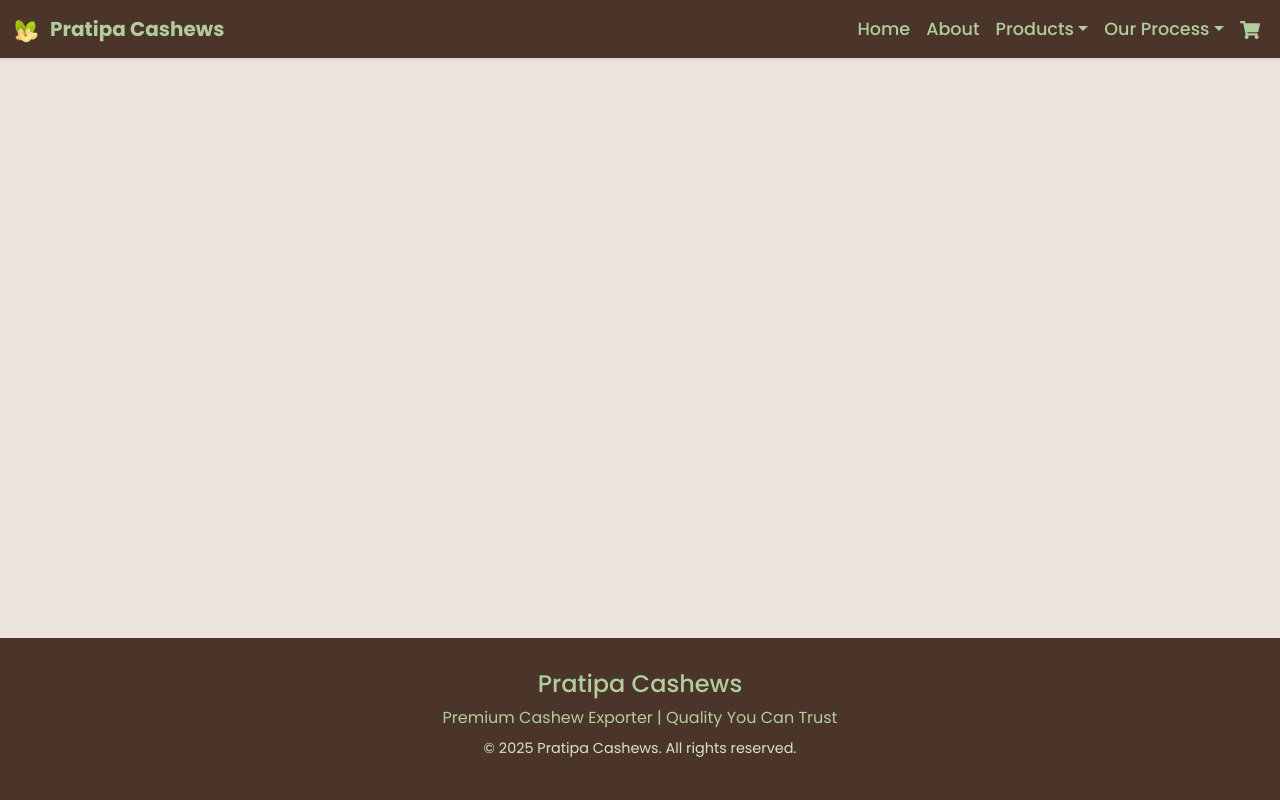
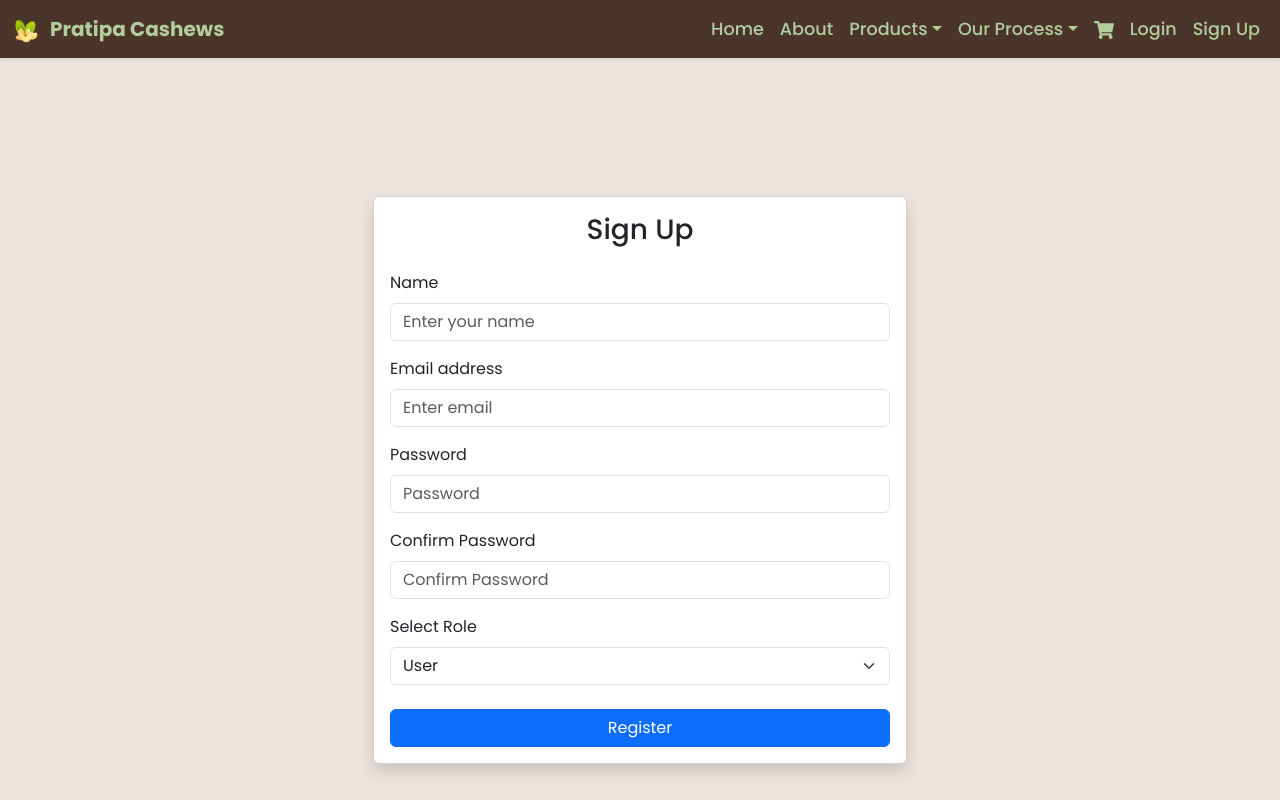
Before and after one commit to Raji220307/Cashew_website, a React (Vite) app in the folder Cashew/: page /register in a window 1280 px wide. Shown: the top 800 px of the page. Built offline with nearby package versions, Linux system fonts and the light colour scheme.

Commit message:
second commit

```diff
--- a/Cashew/package.json
+++ b/Cashew/package.json
@@ -12,12 +12,12 @@
   "dependencies": {
     "@react-three/drei": "^10.5.1",
     "@react-three/fiber": "^9.2.0",
-    "axios": "^1.10.0",
+    "axios": "^1.11.0",
     "bootstrap": "^5.3.7",
     "cors": "^2.8.5",
     "dotenv": "^17.2.0",
     "express": "^5.1.0",
-    "framer-motion": "^12.23.6",
+    "framer-motion": "^12.23.9",
     "mongoose": "^8.16.4",
     "react": "^19.1.0",
     "react-bootstrap": "^2.10.10",
--- a/Cashew/src/App.jsx
+++ b/Cashew/src/App.jsx
@@ -1,4 +1,6 @@
+import React, { useEffect, useState } from "react";
 import { BrowserRouter as Router, Routes, Route } from "react-router-dom";
+
 import Navcashew from "./components/Navcashew";
 import Footer from "./components/Footer";
 import Hero from "./components/Hero";
@@ -6,15 +8,26 @@ import About from "./components/About";
 import ProductPage from "./ProductPage";
 import Contact from "./components/Contact";
 import Testimonials from "./components/Testimonials";
-import HealthBenefits from "./HelathBenefits";
+import HealthBenefits from "./HealthBenfits";
 import CashewFarming from "./CashewFarming";
 import Processing from "./Processing";
 import ExportTrade from "./ExportTrade";
 import Cart from "./Cart";
-// import ProductForm from "./components/ProductForm";
+import Loading from "./components/Loading";
+import ProductForm from "./components/ProductForm";
+import Login from "./Login";
+import Register from "./components/Register";
 
 function App() {
+  const [loading, setLoading] = useState(true);
   const userRole = localStorage.getItem("userRole");
+
+  useEffect(() => {
+    const timer = setTimeout(() => setLoading(false), 2000);
+    return () => clearTimeout(timer);
+  }, []);
+
+  if (loading) return <Loading />;
 
   return (
     <div className="d-flex flex-column min-vh-100">
@@ -42,13 +55,22 @@ function App() {
             <Route path="/processing" element={<Processing />} />
             <Route path="/export" element={<ExportTrade />} />
             <Route path="/cart" element={<Cart />} />
+
+            {/* Auth Routes */}
+            <Route path="/login" element={<Login />} />
+            <Route path="/register" element={<Register />} />
+
+            {/*  Admin Route with Role Check */}
             <Route
               path="/admin/add-product"
               element={
                 userRole === "admin" ? (
-                  <ProductForm addProduct={() => {}} />
+                  <ProductForm />
                 ) : (
-                  <p className="text-center mt-5">Access Denied: Admins only</p>
+                  <div className="container mt-5 text-center">
+                    <h2 className="text-danger">Access Denied</h2>
+                    <p>You must be an admin to access this page.</p>
+                  </div>
                 )
               }
             />
--- a/Cashew/src/HelathBenefits.jsx
+++ b/Cashew/src/HealthBenfits.jsx
@@ -5,7 +5,7 @@ function HealthBenefits() {
         <div className="col-lg-8 text-center">
           <div
             className="card shadow border-0 p-4"
-            style={{ backgroundColor: "#fff5eb" }} // soft beige color
+            style={{ backgroundColor: "#fff5eb" }}
           >
             <h2 className="card-title mb-3 text-brown">Health Benefits of Cashews</h2>
             <p className="card-text lead text-muted">Cashews are not just tasty — they’re packed with nutrients.</p>
--- /dev/null
+++ b/Cashew/src/Login.jsx
@@ -0,0 +1,81 @@
+import React, { useState } from "react";
+import axios from "axios";
+import { useNavigate, Link } from "react-router-dom";
+import { Form, Button, Container, Card, Alert, Spinner } from "react-bootstrap";
+
+const Login = () => {
+  const [form, setForm] = useState({ email: "", password: "" });
+  const [loading, setLoading] = useState(false);
+  const [error, setError] = useState("");
+  const navigate = useNavigate();
+
+  const handleLogin = async (e) => {
+    e.preventDefault();
+    setError("");
+    setLoading(true);
+
+    try {
+      const res = await axios.post("http://localhost:5000/api/users/login", form);
+
+      localStorage.setItem("userToken", res.data.token);
+      localStorage.setItem("userRole", res.data.role);
+
+      navigate("/");
+    } catch (err) {
+      setError(err.response?.data?.message || "Login failed");
+    } finally {
+      setLoading(false);
+    }
+  };
+
+  return (
+    <Container className="d-flex justify-content-center align-items-center vh-100">
+      <Card style={{ width: "100%", maxWidth: "400px" }} className="shadow">
+        <Card.Body>
+          <h3 className="text-center mb-4">Login</h3>
+
+          {error && <Alert variant="danger">{error}</Alert>}
+
+          <Form onSubmit={handleLogin}>
+            <Form.Group className="mb-3">
+              <Form.Label>Email address</Form.Label>
+              <Form.Control
+                type="email"
+                placeholder="Enter email"
+                value={form.email}
+                onChange={(e) => setForm({ ...form, email: e.target.value })}
+                required
+                disabled={loading}
+              />
+            </Form.Group>
+
+            <Form.Group className="mb-4">
+              <Form.Label>Password</Form.Label>
+              <Form.Control
+                type="password"
+                placeholder="Password"
+                value={form.password}
+                onChange={(e) => setForm({ ...form, password: e.target.value })}
+                required
+                disabled={loading}
+              />
+            </Form.Group>
+
+            <Button variant="dark" type="submit" className="w-100" disabled={loading}>
+              {loading ? <Spinner animation="border" size="sm" /> : "Login"}
+            </Button>
+          </Form>
+
+          <div className="text-center mt-3">
+            Don't have an account?{" "}
+            <Link to="/register">
+              Sign Up
+            </Link>
+          </div>
+        </Card.Body>
+      </Card>
+    </Container>
+  );
+};
+
+export default Login;
--- /dev/null
+++ b/Cashew/src/components/Loading.jsx
@@ -0,0 +1,11 @@
+import React from "react";
+
+const Loading = () => {
+  return(
+    <div className="flex items-center justify-center h-screen bg-[#f3eee9]">
+      <div className="spinner border-4 border-brown-700 border-t-transparent border-solid rounded-full w-16 h-16 animate-spin"></div>
+    </div>
+  )
+}
+
+export default Loading;
--- a/Cashew/src/components/Navcashew.jsx
+++ b/Cashew/src/components/Navcashew.jsx
@@ -2,12 +2,14 @@ import { Navbar, Container, Nav, NavDropdown, Badge } from 'react-bootstrap';
 import { FaShoppingCart } from 'react-icons/fa';
 import cashewlogo from '../assets/logo.png';
 import { useState, useEffect } from 'react';
-import { Link, useLocation } from 'react-router-dom';
+import { Link, useLocation, NavLink } from 'react-router-dom';
 
 function Navcashew() {
   const [cartCount, setCartCount] = useState(0);
   const [expanded, setExpanded] = useState(false);
   const location = useLocation();
+  const token = localStorage.getItem("userToken");
+  const role = localStorage.getItem("userRole");
 
   useEffect(() => {
     const cartItems = JSON.parse(localStorage.getItem("cartItems")) || [];
@@ -25,6 +27,12 @@ function Navcashew() {
 
   const handleNavClick = () => {
     setExpanded(false);
+  };
+
+  const handleLogout = () => {
+    localStorage.removeItem("userToken");
+    localStorage.removeItem("userRole");
+    window.location.href = "/";
   };
 
   return (
@@ -51,8 +59,12 @@ function Navcashew() {
         <Navbar.Toggle aria-controls="navbarScroll" />
         <Navbar.Collapse id="navbarScroll" className="justify-content-end slide-left">
           <Nav className="ms-auto text-center" navbarScroll>
-            <Nav.Link as={Link} to="/" onClick={handleNavClick} active={location.pathname === '/'}>Home</Nav.Link>
-            <Nav.Link as={Link} to="/about" onClick={handleNavClick} active={location.pathname === '/about'}>About</Nav.Link>
+            <Nav.Link as={NavLink} to="/" onClick={handleNavClick} active={location.pathname === '/'}>
+              Home
+            </Nav.Link>
+            <Nav.Link as={NavLink} to="/about" onClick={handleNavClick} active={location.pathname === '/about'}>
+              About
+            </Nav.Link>
 
             <NavDropdown title="Products" id="productsDropdown">
               <NavDropdown.Item as={Link} to="/products" onClick={handleNavClick}>Product List</NavDropdown.Item>
@@ -74,6 +86,29 @@ function Navcashew() {
                 </Badge>
               )}
             </Nav.Link>
+
+            {/* Auth Section */}
+            {token ? (
+              <>
+                {role === "admin" && (
+                  <Nav.Link as={Link} to="/admin/add-product" onClick={handleNavClick}>
+                    Add Product
+                  </Nav.Link>
+                )}
+                <Nav.Link onClick={() => { handleLogout(); handleNavClick(); }}>
+                  Logout
+                </Nav.Link>
+              </>
+            ) : (
+              <>
+                <Nav.Link as={Link} to="/login" onClick={handleNavClick}>
+                  Login
+                </Nav.Link>
+                <Nav.Link as={Link} to="/register" onClick={handleNavClick}>
+                  Sign Up
+                </Nav.Link>
+              </>
+            )}
           </Nav>
         </Navbar.Collapse>
       </Container>
--- a/Cashew/src/components/ProductForm.jsx
+++ b/Cashew/src/components/ProductForm.jsx
@@ -1,6 +1,6 @@
 import { useState } from 'react';
 
-const ProductForm = ({ addProduct }) => {
+const ProductForm = () => {
   const [cashew, setCashew] = useState({
     product: '',
     image: '',
@@ -8,32 +8,68 @@ const ProductForm = ({ addProduct }) => {
     rate: '',
   });
 
+  const [message, setMessage] = useState('');
+  const [loading, setLoading] = useState(false);
+
   const handleChange = (e) => {
     const { name, value } = e.target;
-    setCashew((arg) => ({ ...arg, [name]: value }));
+    setCashew((prev) => ({ ...prev, [name]: value }));
   };
 
-  const handleSubmit = (e) => {
+  const handleSubmit = async (e) => {
     e.preventDefault();
-    if (cashew) {
-      const newProduct = { ...cashew, id: Date.now(), cashew };
-      addProduct(newProduct);
-      setCashew({
-        product: '',
-        image: '',
-        quantity: '',
-        rate: '',
+    setLoading(true);
+    setMessage('');
+
+    const token = localStorage.getItem('token');
+
+    if (!token) {
+      setMessage('Unauthorized. Please login as admin.');
+      setLoading(false);
+      return;
+    }
+
+    try {
+      const response = await fetch('http://localhost:5000/api/products', {
+        method: 'POST',
+        headers: {
+          'Content-Type': 'application/json',
+          Authorization: `Bearer ${token}`,
+        },
+        body: JSON.stringify({
+          name: cashew.product,
+          image: cashew.image,
+          quantity: cashew.quantity,
+          price: cashew.rate,
+        }),
       });
+
+      const data = await response.json();
+
+      if (response.ok) {
+        setMessage(' Product added successfully!');
+        setCashew({ product: '', image: '', quantity: '', rate: '' });
+      } else {
+        setMessage(` Error: ${data.message || 'Failed to add product.'}`);
+      }
+    } catch (err) {
+      setMessage(' Failed to connect to server.', err);
+    } finally {
+      setLoading(false);
     }
   };
 
   return (
-    <>
-      <div className="container py-5 px-3" style={{ backgroundColor: '#B2CD9C', borderRadius: '10px', marginTop: '40px' }}>
+    <div
+      className="container py-5 px-3"
+      style={{ backgroundColor: '#B2CD9C', borderRadius: '10px', marginTop: '40px' }}
+    >
       <form onSubmit={handleSubmit} className="mx-auto" style={{ maxWidth: '600px' }}>
         <h1 className="text-center mb-5" style={{ color: '#4B352A' }}>
           Add Product
         </h1>
+
+        {message && <div className="alert alert-info text-center">{message}</div>}
 
         <div className="mb-3">
           <input
@@ -89,13 +125,13 @@ const ProductForm = ({ addProduct }) => {
             type="submit"
             className="btn"
             style={{ backgroundColor: '#4B352A', color: '#B2CD9C', border: '1px solid #4B352A' }}
+            disabled={loading}
           >
-              Add Product
+            {loading ? 'Adding...' : 'Add Product'}
           </button>
         </div>
       </form>
     </div>
-    </>
   );
 };
 
--- /dev/null
+++ b/Cashew/src/components/Register.jsx
@@ -0,0 +1,119 @@
+import React, { useState } from "react";
+import axios from "axios";
+import { Form, Button, Container, Row, Col, Card, Alert } from "react-bootstrap";
+
+const Register = () => {
+  const [form, setForm] = useState({
+    name: "",
+    email: "",
+    password: "",
+    role: "user",
+  });
+
+  const [confirmPassword, setConfirmPassword] = useState("");
+  const [message, setMessage] = useState("");
+  const [loading, setLoading] = useState(false);
+
+  const handleRegister = async (e) => {
+    e.preventDefault();
+    setMessage("");
+    setLoading(true);
+
+    if (form.password !== confirmPassword) {
+      setMessage("Passwords do not match");
+      setLoading(false);
+      return;
+    }
+
+    try {
+      const res = await axios.post("http://localhost:5000/api/users/register", form);
+      localStorage.setItem("userToken", res.data.token);
+      localStorage.setItem("userRole", res.data.role);
+      alert("Registration successful");
+      window.location.href = "/login";
+    } catch (err) {
+      setMessage(err.response?.data?.message || "Registration failed");
+    } finally {
+      setLoading(false);
+    }
+  };
+
+  return (
+    <Container className="d-flex justify-content-center align-items-center vh-100">
+      <Row className="w-100">
+        <Col md={{ span: 6, offset: 3 }}>
+          <Card className="shadow">
+            <Card.Body>
+              <h3 className="text-center mb-4">Sign Up</h3>
+
+              {message && <Alert variant="danger">{message}</Alert>}
+
+              <Form onSubmit={handleRegister}>
+                <Form.Group className="mb-3" controlId="formName">
+                  <Form.Label>Name</Form.Label>
+                  <Form.Control
+                    type="text"
+                    placeholder="Enter your name"
+                    required
+                    value={form.name}
+                    onChange={(e) => setForm({ ...form, name: e.target.value })}
+                  />
+                </Form.Group>
+
+                <Form.Group className="mb-3" controlId="formEmail">
+                  <Form.Label>Email address</Form.Label>
+                  <Form.Control
+                    type="email"
+                    placeholder="Enter email"
+                    required
+                    value={form.email}
+                    onChange={(e) => setForm({ ...form, email: e.target.value })}
+                  />
+                </Form.Group>
+
+                <Form.Group className="mb-3" controlId="formPassword">
+                  <Form.Label>Password</Form.Label>
+                  <Form.Control
+                    type="password"
+                    placeholder="Password"
+                    required
+                    value={form.password}
+                    onChange={(e) => setForm({ ...form, password: e.target.value })}
+                  />
+                </Form.Group>
+
+                <Form.Group className="mb-3" controlId="formConfirmPassword">
+                  <Form.Label>Confirm Password</Form.Label>
+                  <Form.Control
+                    type="password"
+                    placeholder="Confirm Password"
+                    required
+                    value={confirmPassword}
+                    onChange={(e) => setConfirmPassword(e.target.value)}
+                  />
+                </Form.Group>
+
+                <Form.Group className="mb-4" controlId="formRole">
+                  <Form.Label>Select Role</Form.Label>
+                  <Form.Select
+                    value={form.role}
+                    onChange={(e) => setForm({ ...form, role: e.target.value })}
+                  >
+                    <option value="user">User</option>
+                    <option value="admin">Admin</option>
+                  </Form.Select>
+                </Form.Group>
+
+                <Button variant="primary" type="submit" className="w-100" disabled={loading}>
+                  {loading ? "Registering..." : "Register"}
+                </Button>
+              </Form>
+            </Card.Body>
+          </Card>
+        </Col>
+      </Row>
+    </Container>
+  );
+};
+
+export default Register;
```
Also changed, not shown: Cashew/src/App.css (+15 -0 lines), 1 other file (tests, documents, lock files or other folders). Lines whose indentation alone changed are shown as unchanged.
